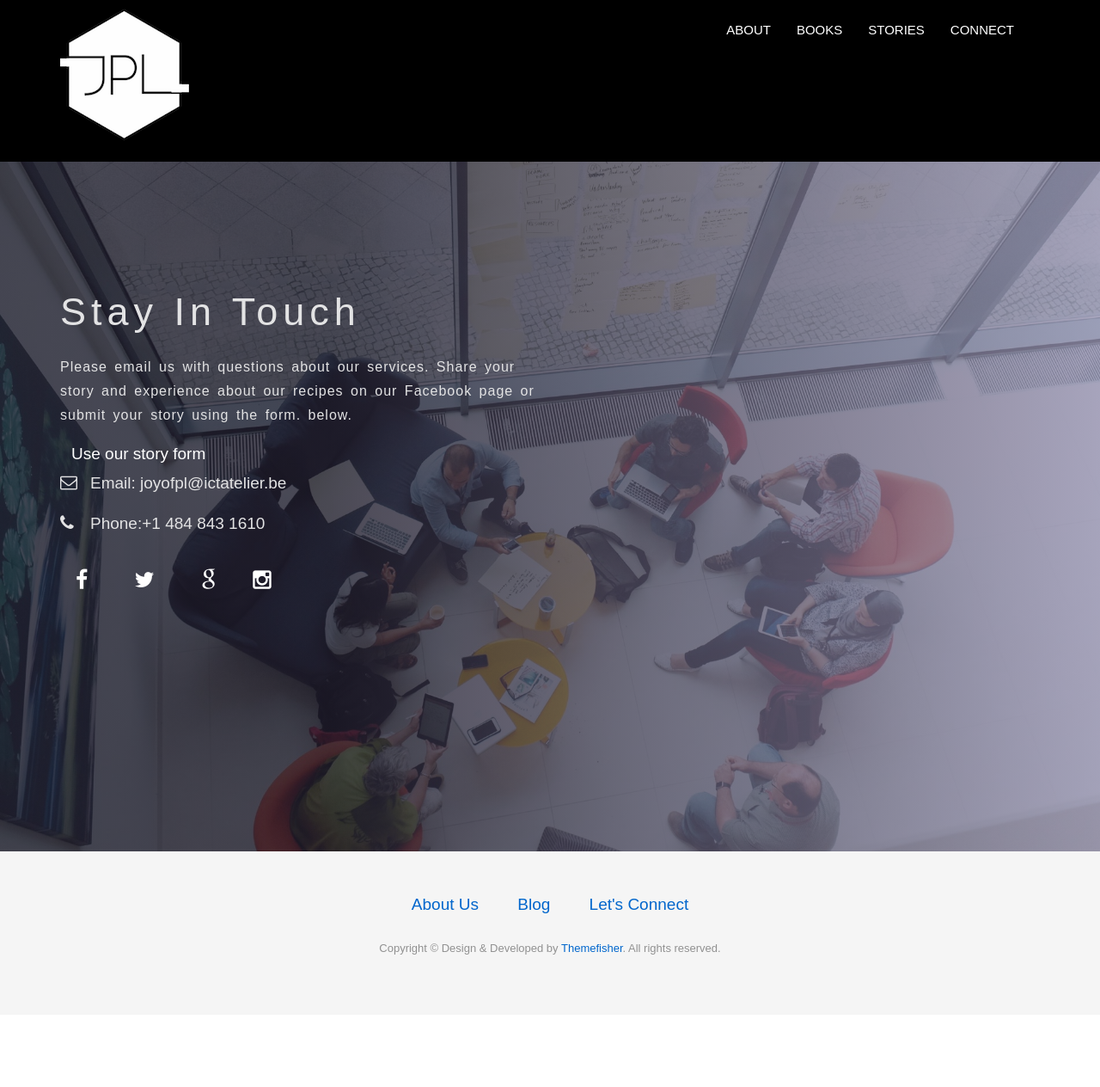
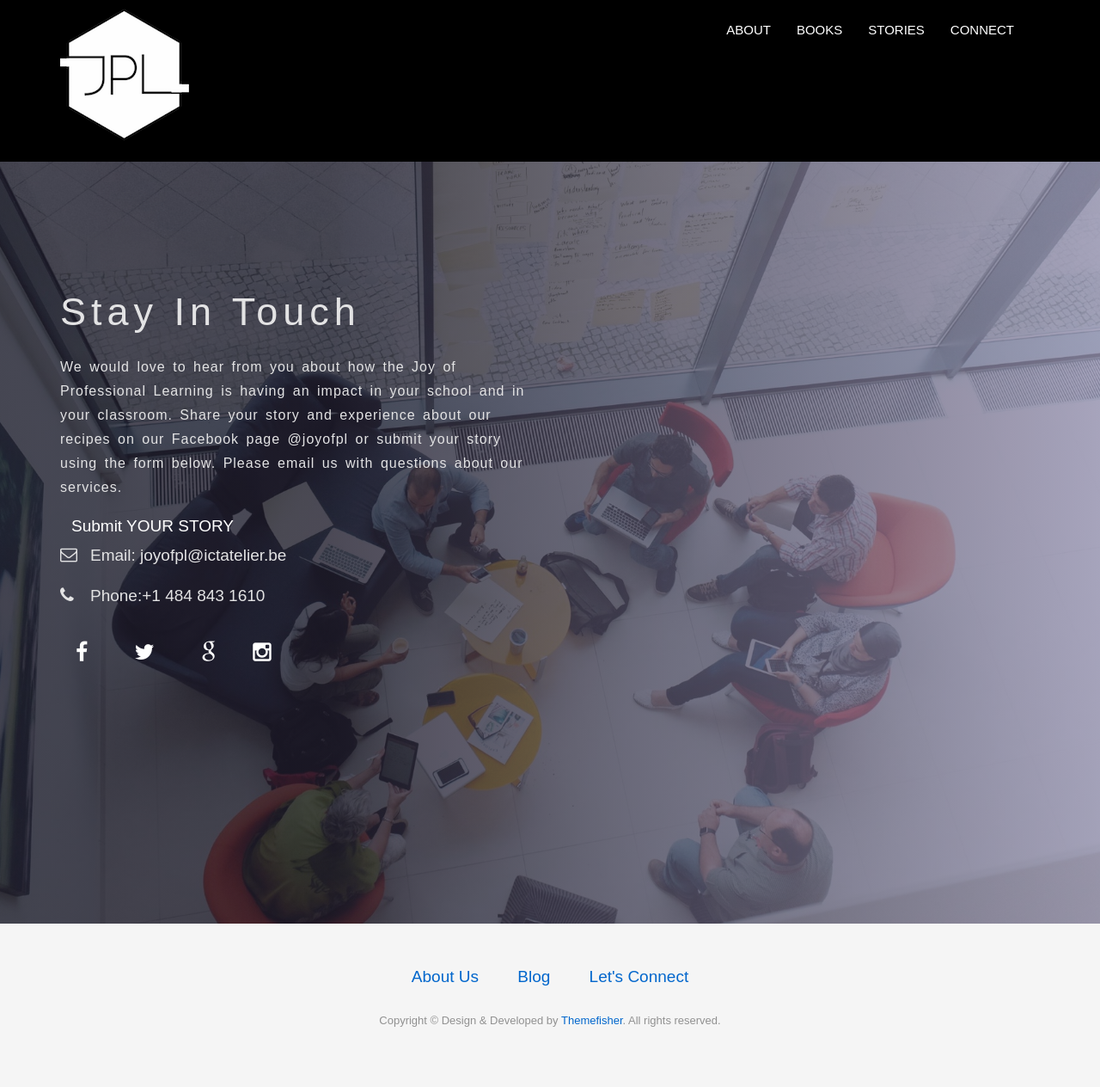
Before and after one commit to meesterkurt/joyofprofessionallearning, a Jekyll site: the page built from contact.html, in a window 1280 px wide. Shown: the whole page at 86% size. Built offline with Jekyll 4.4.1, drawn with Linux system fonts in a browser that asks for light colours; nearby versions of some CDN libraries; before the commit the page ends 1180 px from its top, so only the background shows below that.

Commit message:
Update line 14 16

```diff
--- a/contact.html
+++ b/contact.html
@@ -11,9 +11,9 @@ permalink: /contact/
       <div class="col-sm-12 col-md-6 .col-md-offset-3">
         <div class="block">
           <h1>Stay in Touch</h1>
-          <p>Please email us with questions about our services. Share your story and experience about our recipes on our Facebook page or submit your story using the form. below. </p>
+          <p>We would love to hear from you about how the Joy of Professional Learning is having an impact in your school and in your classroom. Share your story and experience about our recipes on our Facebook page @joyofpl or submit your story using the form below. Please email us with questions about our services. </p>
          </ul>
-          <a class="btn btn-view-works" href="https://docs.google.com/forms/d/e/1FAIpQLScCb1F2XiE7MiCtl-zXizyoKQC3puN9lL0p_yYA7-0p6Q4Gbw/viewform">Use our story form</a>
+          <a class="btn btn-view-works" href="https://docs.google.com/forms/d/e/1FAIpQLScCb1F2XiE7MiCtl-zXizyoKQC3puN9lL0p_yYA7-0p6Q4Gbw/viewform"> Submit YOUR STORY </a>
           <ul class="address-block">
             <li><i class="fa fa-envelope-o"></i>Email: joyofpl@ictatelier.be</li>
             <li><i class="fa fa-phone"></i>Phone:+1 484 843 1610</li>
```
